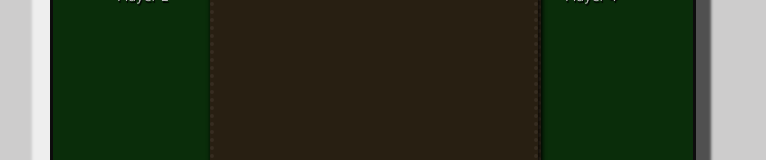
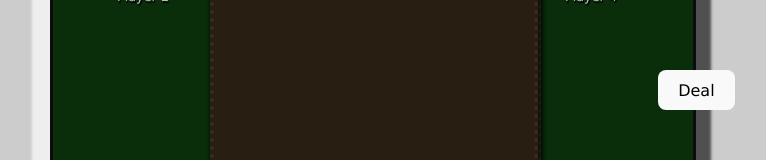
Before and after one commit to jasminealmassri/Euchre.Web, a React (Vite) app in the folder euchre-react/: page / in a window 1280 px wide. Shown: the part 298-458 px from the top of the page, without its empty margins (270-1036 px from the left). Built offline with nearby package versions, Linux system fonts and the light colour scheme.

Commit message:
Prompts show up near players

```diff
--- /dev/null
+++ b/euchre-react/src/components/Player.css
@@ -0,0 +1,23 @@
+.player-1-prompt {
+    position: absolute;
+    top: 92%;
+    left: 80%;
+}
+
+.player-2-prompt {
+    position: absolute;
+    top: 50%;
+    left: -3%;
+}
+
+.player-3-prompt {
+    position: absolute;
+    top: 15%;
+    left: 23%;
+}
+
+.player-4-prompt {
+    position: absolute;
+    top: 50%;
+    left: 95%;
+}
--- a/euchre-react/src/components/Player.tsx
+++ b/euchre-react/src/components/Player.tsx
@@ -25,6 +25,7 @@ import PileViewer from "./Pile";
 import TrumpSelector from "./TrumpSelector";
 import { declare } from "../state/thunks/euchre";
 import './TableComponent.css';
+import './Player.css'
 
 interface PlayerProps {
   playerPointer: number;
@@ -91,10 +92,12 @@ const Player = ({ playerPointer }: PlayerProps) => {
         <li>Role: {player.role}</li>
         <li>Tricks: {player.tricks}</li>
       </ul>
-      <div>
-        <div style={{ display: "flex", gap: "0.25em" }}>
+      <div >
+        <div>
           <PileViewer onClick={handleCardClick} pile={hand} className={playerCSSClasses[player.tablePosition]} />
         </div>
+        <div className={`player-${playerPointer + 1}-prompt`} >
+        <div style={{ display: "flex", flexDirection: "column", gap: "0.25em" }}>
         {canBid && (
           <>
             <button onClick={() => dispatch(pass())}>Pass</button>
@@ -102,6 +105,7 @@ const Player = ({ playerPointer }: PlayerProps) => {
               Order Up
             </button>
           </>
+
         )}
         {mustDeclare && (
           <>
@@ -118,6 +122,8 @@ const Player = ({ playerPointer }: PlayerProps) => {
         {canCallTrump && !mustCallTrump && (
           <button onClick={() => dispatch(passOnTrump())}>Pass</button>
         )}
+        </div>
+        </div>
       </div>
     </div>
   );
```
